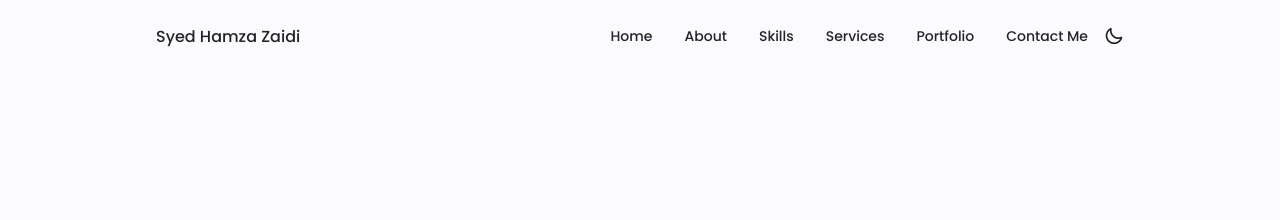
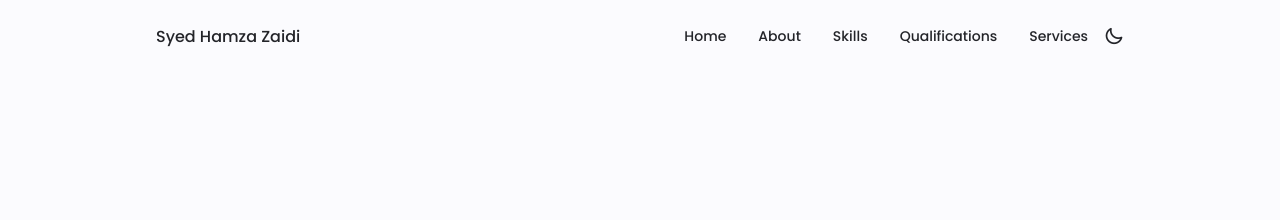
Before and after one commit to syedhamzazaidi/syedhamzazaidi.github.io, a Jekyll site: the page built from index.md, in a window 1280 px wide. Shown: the top 220 px of the page. Built offline with Jekyll 4.4.1, drawn with Linux system fonts in a browser that asks for light colours.

Commit message:
no way i didn't break anything

```diff
--- a/_data/content.yml
+++ b/_data/content.yml
@@ -1,5 +1,5 @@
 ---
-landing:
+home:
     title: Hi, I'm Hamza
     secondtext: A Software Developer
     thirdtext: >
--- a/_includes/header.html
+++ b/_includes/header.html
@@ -3,37 +3,15 @@
       <a href="{{ site.baseurl }}/#" class="nav__logo">{{ site.author.name }}</a>
       <div class="nav__menu" id="nav-menu">
           <ul class="nav__list grid">
+              {% for topic in site.data.content %}
+              {% capture topic-name %}{{ topic[0] | split: "-" | first | strip }}{% endcapture %}
               <li class="nav__item">
-                  <a href="{{ site.baseurl }}/#home" class="nav__link active-link">
-                      <i class="uil uil-estate nav__icon"></i> Home
+                  <a href="{{ site.baseurl }}/#{{ topic-name }}" class="nav__link {% if forloop.first %}active-link{% endif %}">
+                      <i class="uil uil-estate nav__icon"></i> {{ topic-name | capitalize }}
                   </a>
               </li>
-              <li class="nav__item">
-                  <a href="{{ site.baseurl }}/#about" class="nav__link">
-                      <i class="uil uil-user nav__icon"></i> About
-                  </a>
-              </li>
-              <li class="nav__item">
-                  <a href="{{ site.baseurl }}/#skills" class="nav__link">
-                      <i class="uil uil-file-alt nav__icon"></i> Skills
-                  </a>
-              </li>
-              <li class="nav__item">
-                  <a href="{{ site.baseurl }}/#services" class="nav__link">
-                      <i class="uil uil-briefcase-alt nav__icon"></i> Services
-                  </a>
-              </li>
-              <li class="nav__item">
-                  <a href="{{ site.baseurl }}/#portfolio" class="nav__link">
-                      <i class="uil uil-scenery nav__icon"></i> Portfolio
-                  </a>
-              </li>
-              <li class="nav__item">
-                  <a href="{{ site.baseurl }}/#contact" class="nav__link">
-                      <i class="uil uil-estate nav__icon"></i> Contact Me
-                  </a>
-              </li>
-          </ul>
+              {% endfor %}
+         </ul>
           <i class="uil uil-times nav__close" id="nav-close"></i>
       </div>
 
--- a/_includes/home/landing.html
+++ b/_includes/home/home.html
@@ -1,4 +1,3 @@
-<!--==================== HOME ====================-->
 <section class="home section" id="home">
     <div class="home__container container grid">
         <div class="home__content grid">
@@ -39,12 +38,12 @@
 
             </div>
             <div class="home__data">
-                <h1 class="home__title">{{ site.data.content.landing.title }}</h1>
-                <h3 class="home__subtitle">{{ site.data.content.landing.secondtext }}</h3>
-                <p class="home__description">{{ site.data.content.landing.thirdtext }}</p>
-                {% if site.data.content.landing.button %}
+                <h1 class="home__title">{{ site.data.content.home.title }}</h1>
+                <h3 class="home__subtitle">{{ site.data.content.home.secondtext }}</h3>
+                <p class="home__description">{{ site.data.content.home.thirdtext }}</p>
+                {% if site.data.content.home.button %}
                 <a href="#contact" class="button button--flex">
-                    {{ site.data.content.landing.button }} <i class="uil uil-message button__icon"></i>
+                    {{ site.data.content.home.button }} <i class="uil uil-message button__icon"></i>
                 </a>
                 {% endif %}
             </div>
--- a/_includes/home/qualifications.html
+++ b/_includes/home/qualifications.html
@@ -1,53 +1,52 @@
-<!--==================== QUALIFICATION ====================-->
-<section class="qualification section">
+<section class="qualifications section" id="qualifications">
     <h2 class="section__title">{{ site.data.content.qualifications.title }}</h2>
     <div class="section__subtitle">{{ site.data.content.qualifications.subtext }}</div>
 
-    <div class="qualification__container container">
-        <div class="qualification__tabs">
+    <div class="qualifications__container container">
+        <div class="qualifications__tabs">
             {% for tab in site.data.content.qualifications.tabs %}
-            <div class="qualification__button button--flex {% if forloop.first == true %}qualification__active{% endif %}" data-target="#{{ tab.title | downcase }}">
-                <i class="uil uil-briefcase-alt qualification__icon {{ tab.icon | default: uil-briefcase-alt }}"></i>
+            <div class="qualifications__button button--flex {% if forloop.first == true %}qualifications__active{% endif %}" data-target="#{{ tab.title | downcase }}">
+                <i class="uil uil-briefcase-alt qualifications__icon {{ tab.icon | default: uil-briefcase-alt }}"></i>
                 {{ tab.title }}
             </div>
             {% endfor %}
 
         </div>
 
-        <div class="qualification__sections">
+        <div class="qualifications__sections">
             {% for tab in site.data.content.qualifications.tabs %}
-            <div class="qualification__content {% if forloop.first == true %}qualification__active{% endif %}" data-content id="{{ tab.title | downcase }}">
+            <div class="qualifications__content {% if forloop.first == true %}qualifications__active{% endif %}" data-content id="{{ tab.title | downcase }}">
                 {% for point in tab.points %}
                 {% assign odd = forloop.index | modulo:2 %}
                     {% if odd == 1 %}
-                        <div class="qualification__data">
+                        <div class="qualifications__data">
                             <div>
-                                <h3 class="qualification__title">{{ point.title }}</h3>
-                                <span class="qualification__subtitle">{{ point.subtext }}</span>
-                                <div class="qualification__calendar">
+                                <h3 class="qualifications__title">{{ point.title }}</h3>
+                                <span class="qualifications__subtitle">{{ point.subtext }}</span>
+                                <div class="qualifications__calendar">
                                     <i class="uil uil-calendar-alt"></i>
                                     {{ point.dates }}
                                 </div>
                             </div>
 
                             <div>
-                                <span class="qualification__rounder"></span>
-                                <span class="qualification__line"></span>
+                                <span class="qualifications__rounder"></span>
+                                <span class="qualifications__line"></span>
                             </div>
                         </div>
 
                         {% else %}
-                        <div class="qualification__data">
+                        <div class="qualifications__data">
                             <div></div>
                             <div>
-                                <span class="qualification__rounder"></span>
-                                <span class="qualification__line"></span>
+                                <span class="qualifications__rounder"></span>
+                                <span class="qualifications__line"></span>
                             </div>
 
                             <div>
-                                <h3 class="qualification__title">{{ point.title }}</h3>
-                                <span class="qualification__subtitle">{{ point.subtext }}</span>
-                                <div class="qualification__calendar">
+                                <h3 class="qualifications__title">{{ point.title }}</h3>
+                                <span class="qualifications__subtitle">{{ point.subtext }}</span>
+                                <div class="qualifications__calendar">
                                     <i class="uil uil-calendar-alt"></i>
                                     {{ point.dates }}
                                 </div>
--- a/_layouts/home.html
+++ b/_layouts/home.html
@@ -5,7 +5,7 @@
 <br />
 <br />
 <br />
-{% include home/landing.html %}
+{% include home/home.html %}
 {% include home/about.html %}
 {% if site.data.content.skills %}{% include home/skills.html %}{% endif %}
 {% if site.data.content.skills-list %}{% include home/skills-list.html %}{% endif %}
--- a/assets/css/styles.css
+++ b/assets/css/styles.css
@@ -633,50 +633,50 @@
 }
 
 /*==================== QUALIFICATION ====================*/
-.qualification__tabs{
+.qualifications__tabs{
     display: flex;
     justify-content: space-evenly;
     margin-bottom: var(--mb-2);
 }
 
-.qualification__button{
+.qualifications__button{
     font-size: var(--h3-font-size);
     font-weight: var(--font-medium);
     cursor: pointer;
 }
 
-.qualification__button:hover{
+.qualifications__button:hover{
     color: var(--first-color);
 }
 
-.qualification__icon{
+.qualifications__icon{
     font-size: 1.8rem;
     margin-right: var(--mb-0-25);
 }
 
-.qualification__data{
+.qualifications__data{
     display: grid;
     grid-template-columns: 1fr max-content 1fr;
     column-gap: 1.5rem;
 }
 
-.qualification__title{
+.qualifications__title{
     font-size: var(--normal-font-size);
     font-weight: var(--font-medium);
 }
 
-.qualification__subtitle{
+.qualifications__subtitle{
     display: inline-block;
     font-size: var(--small-font-size);
     margin-bottom: var(--mb-1);
 }
 
-.qualification__calendar{
+.qualifications__calendar{
     font-size: var(--smaller-font-size);
     color: var(--text-color-light);
 }
 
-.qualification__rounder{
+.qualifications__rounder{
     display: inline-block;
     width: 13px;
     height: 13px;
@@ -684,7 +684,7 @@
     border-radius: 50%;
 }
 
-.qualification__line{
+.qualifications__line{
     display: block;
     width: 1px;
     height: 100%;
@@ -692,19 +692,19 @@
     transform: translate(6px, -7px);
 }
 
-.qualification [data-content]{
+.qualifications [data-content]{
     display: none;
 }
 
-.qualification__active[data-content]{
+.qualifications__active[data-content]{
     display: block;
 }
 
-.qualification__button.qualification__active{
+.qualifications__button.qualifications__active{
     color: var(--first-color);
 }
 
-.qualification__tech{
+.qualifications__tech{
     border-bottom: 3px solid var(--first-color-alt);
     border-radius: .2rem;
 }
@@ -1064,7 +1064,7 @@
         font-size: var(--normal-font-size);
     }
 
-    .qualification__data{
+    .qualifications__data{
         gap: .5rem;
     }
 
@@ -1121,7 +1121,7 @@
         grid-template-columns: repeat(2, 1fr);
     }
 
-    .qualification__sections{
+    .qualifications__sections{
         display: grid;
         grid-template-columns: .6fr;
         justify-content: center;
@@ -1211,13 +1211,13 @@
         justify-content: initial;
     }
 
-    .qualification__tabs{
+    .qualifications__tabs{
         justify-content: center;
     }
-    .qualification__button{
+    .qualifications__button{
         margin: 0 var(--mb-1);
     }
-    .qualification__sections{
+    .qualifications__sections{
         grid-template-columns: .5fr;
     }
 
```
